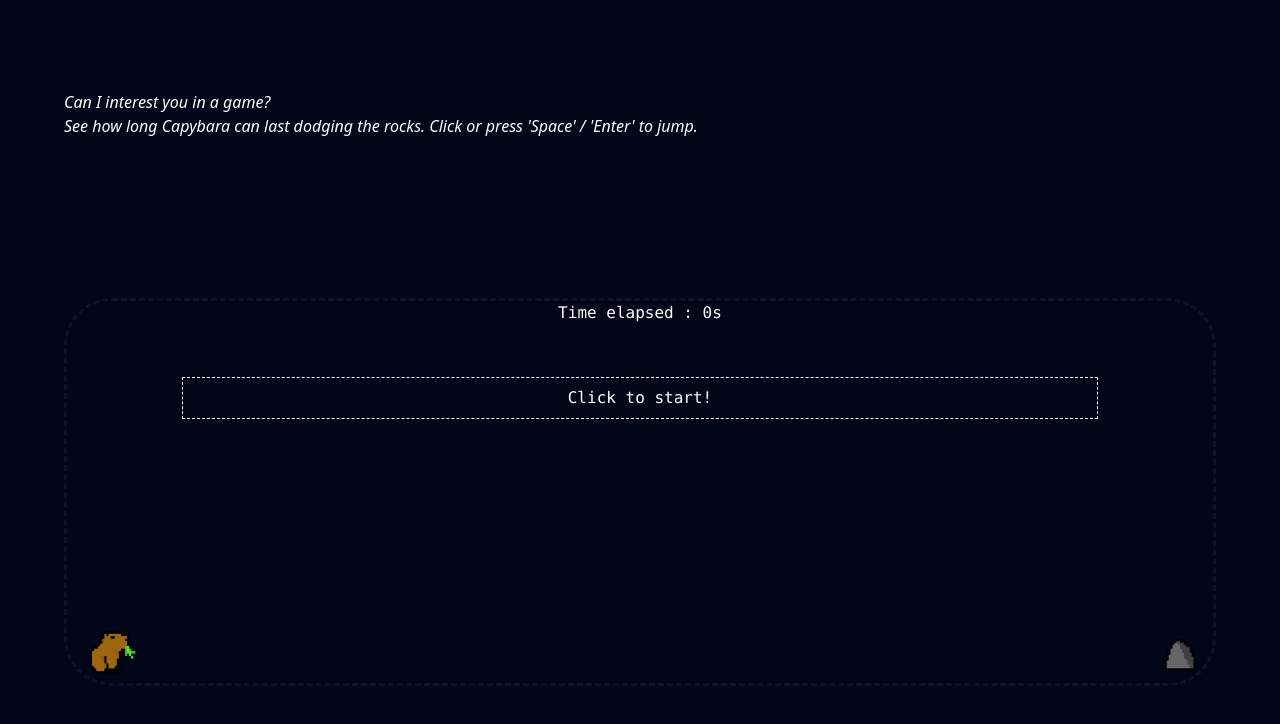
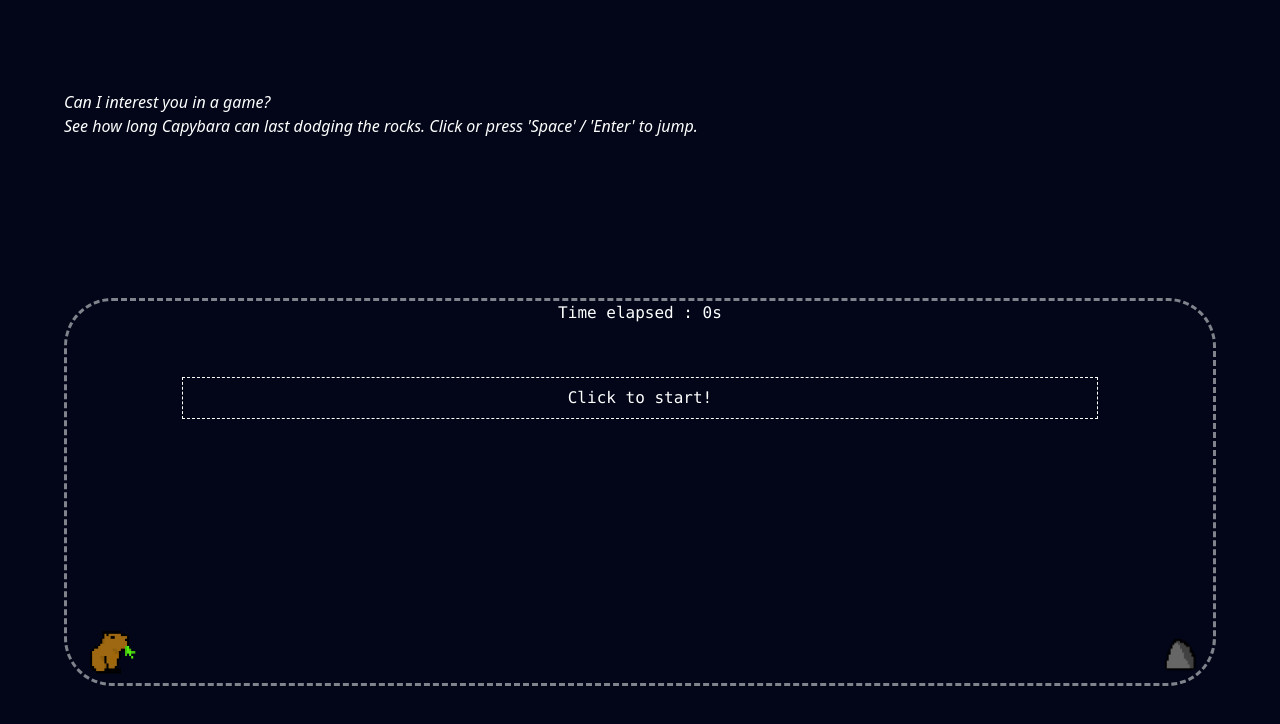
Before and after one commit to oliv-yu/oliv-yu.github.io, a Next.js app: page / in a window 1280 px wide. Shown: the part 2963-3687 px from the top of the page. Built offline with nearby package versions, Linux system fonts and the light colour scheme.

Commit message:
Fix bugs with jump game

```diff
--- a/app/second/JumpGame.tsx
+++ b/app/second/JumpGame.tsx
@@ -51,8 +51,10 @@ function JumpGame() {
     }
   };
 
-  const handleKeyDownJump = (event: { code: string }) => {
+  const handleKeyDownJump = (event: any) => {
     if ((event.code === "Space" || event.code === "Enter") && isRunning) {
+      event.preventDefault();
+
       jump();
     }
   };
@@ -112,12 +114,11 @@ function JumpGame() {
     <div
       id="jumpGame"
       ref={jumpGameRef}
-      className=""
+      className="w-full h-full text-center rounded-[3rem] focus-visible:outline-none"
       onClick={handleClick}
       onKeyDown={handleKeyDownJump}
       tabIndex={0}
     >
-      <div className="w-full h-full text-center">
       {!isRunning && (
         <button
           className="absolute cursor-pointer border-1 border-dashed p-2 hover:bg-white hover:text-black w-[80%] top-[20%] left-[10%] z-10"
@@ -133,7 +134,6 @@ function JumpGame() {
       <div id="capybara" ref={capybaraRef}></div>
       <div id="rock" ref={rockRef}></div>
     </div>
-    </div>
   );
 }
 
--- a/app/second/index.tsx
+++ b/app/second/index.tsx
@@ -130,7 +130,7 @@ export default function index() {
             </p>
           </div>
 
-          <div className="col-span-1 md:col-span-4 md:row-span-2 border-3 border-white/5 border-dashed rounded-[3rem] font-mono relative focus:outline-0 min-h-[250px]  w-full h-full">
+          <div className="col-span-1 md:col-span-4 md:row-span-2 border-3 border-white/50 border-dashed rounded-[3rem] font-mono relative min-h-[250px] w-full h-full">
             <JumpGame />
           </div>
 
```
Lines whose indentation alone changed are shown as unchanged.
